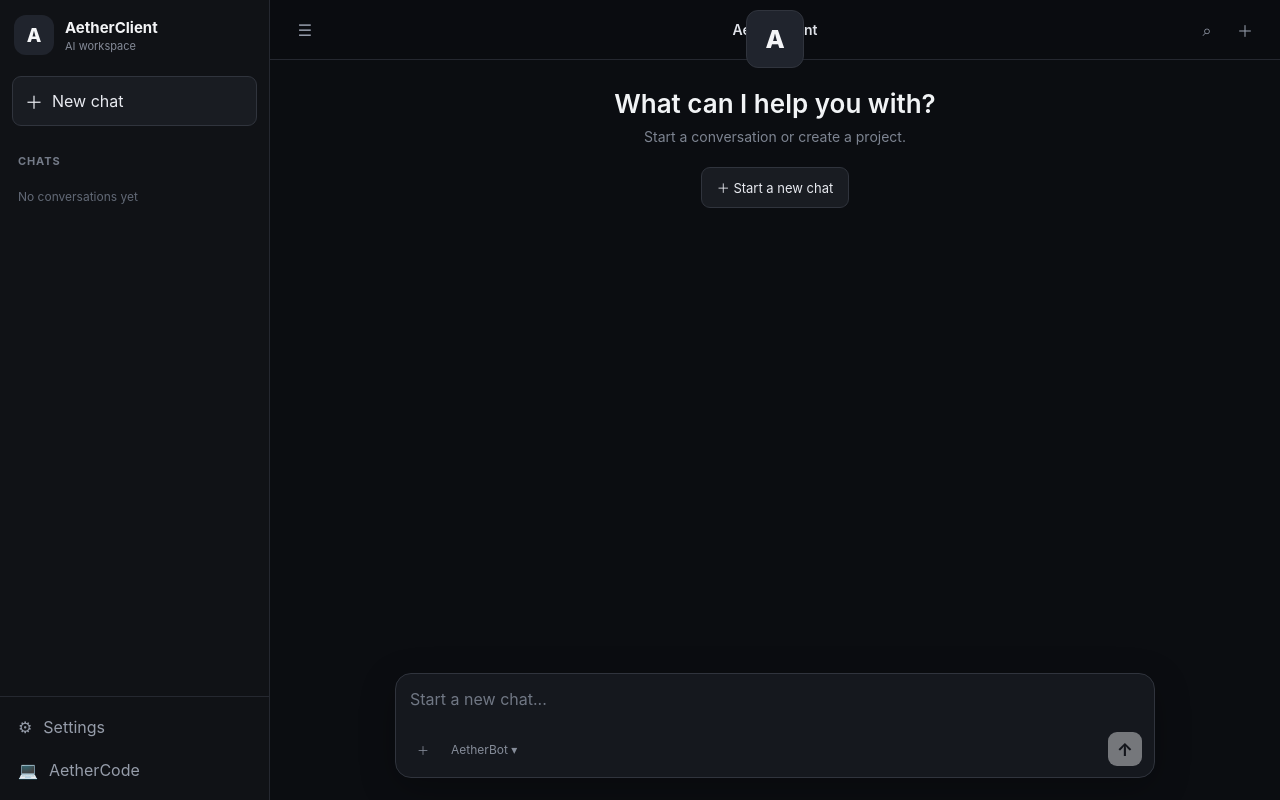
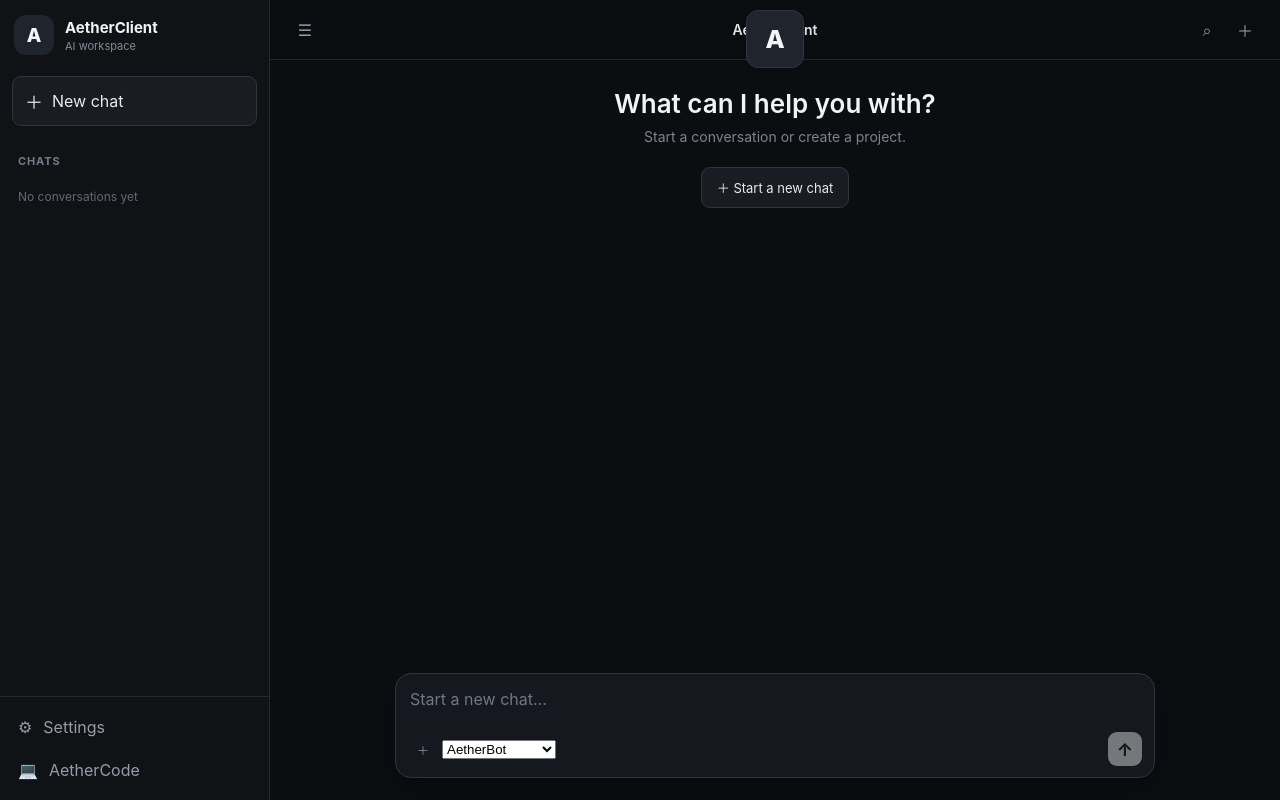
Before and after one commit to FeatherVeil/AetherClient, a React (Vite) app: page / in a window 1280 px wide. Built offline with nearby package versions, Linux system fonts and the light colour scheme.

Commit message:
Integrate AI model selector

```diff
--- a/src/App.jsx
+++ b/src/App.jsx
@@ -7,6 +7,8 @@ import {
   updateChat,
   deleteChat
 } from "./storage/chats.js";
+
+import ModelSelector from "./components/ModelSelector.jsx";
 
 export default function App() {
   const [chats, setChats] = useState(
@@ -31,6 +33,9 @@ export default function App() {
   const [isSending, setIsSending] =
     useState(false);
 
+  const [selectedModel, setSelectedModel] =
+    useState("aetherbot");
+
   useEffect(() => {
     saveChats(chats);
   }, [chats]);
@@ -44,6 +49,15 @@ export default function App() {
     ]);
 
     setActiveChatId(newChat.id);
+    setSelectedModel(newChat.model);
+  }
+
+  function handleSelectChat(chat) {
+    setActiveChatId(chat.id);
+
+    setSelectedModel(
+      chat.model || "aetherbot"
+    );
   }
 
   function handleDeleteChat(chatId) {
@@ -105,6 +119,24 @@ export default function App() {
     if (event.key === "Escape") {
       cancelEditing();
     }
+  }
+
+  function handleModelChange(modelId) {
+    setSelectedModel(modelId);
+
+    if (!activeChatId) {
+      return;
+    }
+
+    setChats((currentChats) =>
+      updateChat(
+        currentChats,
+        activeChatId,
+        {
+          model: modelId
+        }
+      )
+    );
   }
 
   function updateActiveChatMessages(
@@ -172,6 +204,8 @@ export default function App() {
           },
 
           body: JSON.stringify({
+            model: selectedModel,
+
             messages:
               updatedMessages.map(
                 (message) => ({
@@ -321,8 +355,8 @@ export default function App() {
                       <button
                         className="chat-select"
                         onClick={() =>
-                          setActiveChatId(
-                            chat.id
+                          handleSelectChat(
+                            chat
                           )
                         }
                         onDoubleClick={() =>
@@ -501,9 +535,14 @@ export default function App() {
                   ＋
                 </button>
 
-                <button title="AI model">
-                  AetherBot ▾
-                </button>
+                <ModelSelector
+                  selectedModel={
+                    selectedModel
+                  }
+                  onChange={
+                    handleModelChange
+                  }
+                />
               </div>
 
               <button
```
